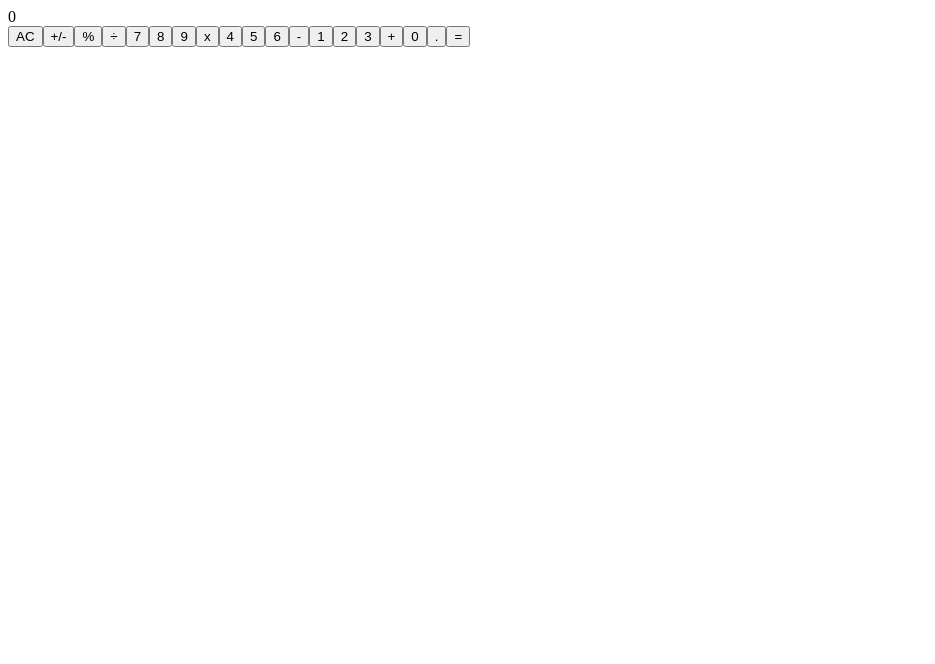
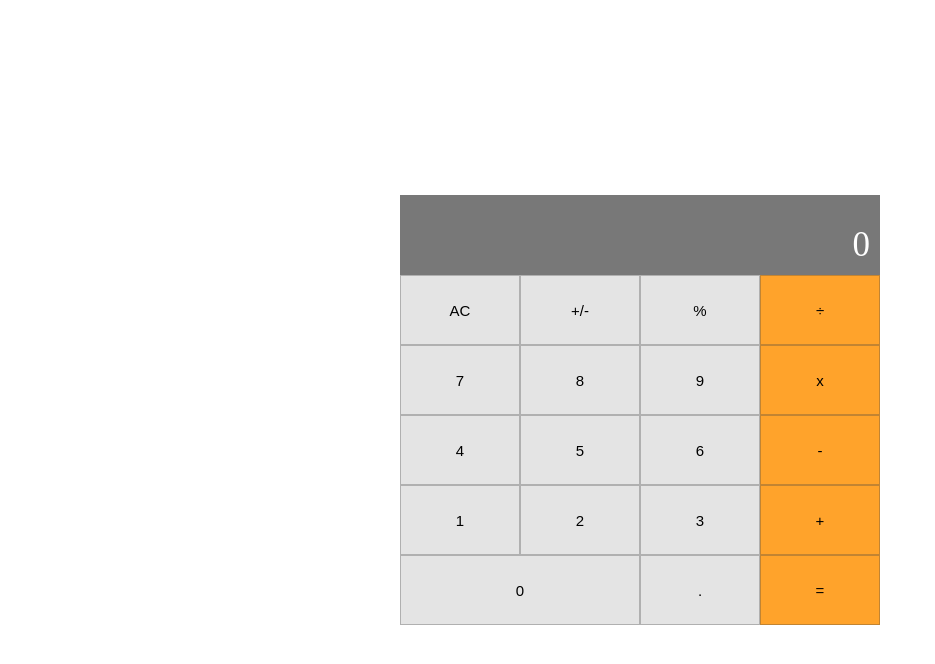
Before and after one commit to rapidbenjamin/Math-Magicians, a React (Create React App) app: page / in a window 1280 px wide. Shown: the top 664 px of the page, without its empty margins (0-935 px from the left). Built offline with nearby package versions, Linux system fonts and the light colour scheme.

Commit message:
Design calculator layout

```diff
--- a/src/components/Calculator.jsx
+++ b/src/components/Calculator.jsx
@@ -11,24 +11,24 @@ class Calculator extends React.Component {
         <button type="button">AC</button>
         <button type="button">+/-</button>
         <button type="button">%</button>
-        <button type="button">÷</button>
+        <button type="button" className="color-btn">÷</button>
         <button type="button">7</button>
         <button type="button">8</button>
         <button type="button">9</button>
-        <button type="button">x</button>
+        <button type="button" className="color-btn">x</button>
         <button type="button">4</button>
         <button type="button">5</button>
         <button type="button">6</button>
-        <button type="button">-</button>
+        <button type="button" className="color-btn">-</button>
         <button type="button">1</button>
         <button type="button">2</button>
         <button type="button">3</button>
-        <button type="button">+</button>
+        <button type="button" className="color-btn">+</button>
         <button type="button" className="span-two">
           0
         </button>
         <button type="button">.</button>
-        <button type="button">=</button>
+        <button type="button" className="color-btn">=</button>
       </div>
     );
   }
--- a/src/index.css
+++ b/src/index.css
@@ -0,0 +1,58 @@
+*,
+*::after,
+*::before {
+  box-sizing: border-box;
+}
+
+html {
+  font-size: 62.5%;
+}
+
+body {
+  margin: 0;
+  padding: 0;
+  display: flex;
+  justify-content: center;
+  align-items: center;
+  height: 100vh;
+}
+
+.calculator-grid {
+  display: grid;
+  margin-top: 2rem;
+  grid-template-columns: repeat(4, 12rem);
+  grid-template-rows: minmax(8rem, auto) repeat(5, 7rem);
+}
+
+.span-two {
+  grid-column: span 2;
+}
+
+.output {
+  grid-column: 1 / -1;
+  background: rgb(120, 120, 120);
+  display: flex;
+  justify-content: flex-end;
+  align-items: flex-end;
+}
+
+.output .operand {
+  color: #fff;
+  font-size: 3.5rem;
+  padding: 1rem;
+}
+
+button {
+  outline: none;
+  border: 1px solid rgba(67, 67, 67, 0.322);
+  font-size: 1.5rem;
+  background: rgb(228, 228, 228);
+}
+
+button:active {
+  background: rgb(255, 149, 9);
+}
+
+.color-btn {
+  background: rgb(255, 163, 43);
+}
```
